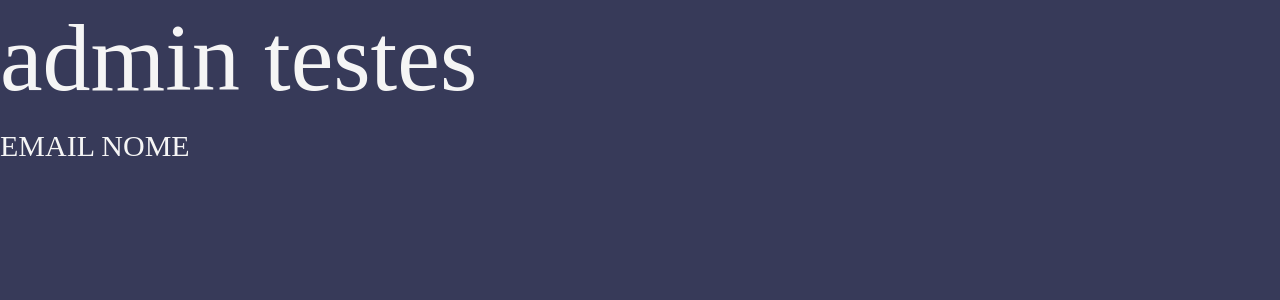
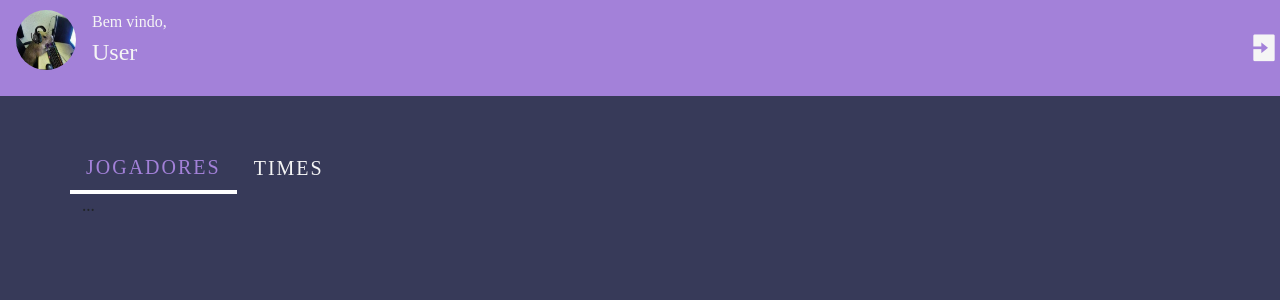
Before and after one commit to LorenaSouzaMoreiraa/Project-React-Grupo3, a React (Create React App) app: page /admin in a window 1280 px wide. Shown: the top 300 px of the page. Built offline with nearby package versions, Linux system fonts and the light colour scheme.

Commit message:
mudança header e acrescimo tabs

```diff
--- a/package.json
+++ b/package.json
@@ -14,6 +14,7 @@
     "react-router-dom": "^6.3.0",
     "react-scripts": "5.0.1",
     "reactstrap": "^9.1.4",
+    "remixicon": "^2.5.0",
     "swr": "^1.3.0"
   },
   "scripts": {
--- a/src/components/Header.js
+++ b/src/components/Header.js
@@ -1,190 +1,22 @@
 import * as React from 'react';
+import 'remixicon/fonts/remixicon.css'
+import './header.css'
 
-import AppBar from '@mui/material/AppBar';
-import Box from '@mui/material/Box';
-import Toolbar from '@mui/material/Toolbar';
-import IconButton from '@mui/material/IconButton';
-import Typography from '@mui/material/Typography';
-import Menu from '@mui/material/Menu';
-import MenuIcon from '@mui/icons-material/Menu';
-import Container from '@mui/material/Container';
-import Avatar from '@mui/material/Avatar';
-import Button from '@mui/material/Button';
-import Tooltip from '@mui/material/Tooltip';
-import MenuItem from '@mui/material/MenuItem';
-import AdbIcon from '@mui/icons-material/Adb';
-
-
-const pages = ['Proucts', 'Pricing', 'Blog'];
-const settings = ['Logout'];
-
-const ResponsiveAppBar = () => {
-  const [anchorElNav, setAnchorElNav] = React.useState(null);
-  const [anchorElUser, setAnchorElUser] = React.useState(null);
-
-  const handleOpenNavMenu = (event) => {
-    setAnchorElNav(event.currentTarget);
-  };
-  const handleOpenUserMenu = (event) => {
-    setAnchorElUser(event.currentTarget);
-  };
-
-  const handleCloseNavMenu = () => {
-    setAnchorElNav(null);
-  };
-
-  const handleCloseUserMenu = () => {
-    setAnchorElUser(null);
-  };
-
+export default function Header(){
   return (
-    <AppBar >
-      <Container maxWidth="xl">
-        <Toolbar disableGutters>
-          <AdbIcon sx={{ display: { xs: 'none', md: 'flex' }, mr: 1 }} />
-          <Typography
-            variant="h6"
-            noWrap
-            component="a"
-            href="/"
-            sx={{
-              mr: 2,
-              display: { xs: 'none', md: 'flex' },
-              fontFamily: 'monospace',
-              fontWeight: 700,
-              letterSpacing: '.3rem',
-              color: 'inherit',
-              textDecoration: 'none',
-            }}
-          >
-            Nome
-          </Typography>
-
-          <Box sx={{ flexGrow: 1, display: { xs: 'flex', md: 'none' } }}>
-            <IconButton
-              size="large"
-              aria-label="account of current user"
-              aria-controls="menu-appbar"
-              aria-haspopup="true"
-              onClick={handleOpenNavMenu}
-              color="inherit"
-            >
-              <MenuIcon />
-            </IconButton>
-            <Menu
-              id="menu-appbar"
-              anchorEl={anchorElNav}
-              anchorOrigin={{
-                vertical: 'bottom',
-                horizontal: 'left',
-              }}
-              keepMounted
-              transformOrigin={{
-                vertical: 'top',
-                horizontal: 'left',
-              }}
-              open={Boolean(anchorElNav)}
-              onClose={handleCloseNavMenu}
-              sx={{
-                display: { xs: 'block', md: 'none' },
-              }}
-            >
-              {pages.map((page) => (
-                <MenuItem key={page} onClick={handleCloseNavMenu}>
-                  <Typography textAlign="center">{page}</Typography>
-                </MenuItem>
-              ))}
-            </Menu>
-          </Box>
-          <AdbIcon sx={{ display: { xs: 'flex', md: 'none' }, mr: 1 }} />
-          <Typography
-            variant="h5"
-            noWrap
-            component="a"
-            href=""
-            sx={{
-              mr: 2,
-              display: { xs: 'flex', md: 'none' },
-              flexGrow: 1,
-              fontFamily: 'monospace',
-              fontWeight: 700,
-              letterSpacing: '.3rem',
-              color: 'inherit',
-              textDecoration: 'none',
-            }}
-          >
-            Nome
-          </Typography>
-          <Box sx={{ flexGrow: 1, display: { xs: 'none', md: 'flex' } }}>
-            {pages.map((page) => (
-              <Button
-                key={page}
-                onClick={handleCloseNavMenu}
-                sx={{ my: 2, color: 'white', display: 'block' }}
-              >
-                {page}
-              </Button>
-            ))}
-          </Box>
-
-          <Box sx={{ flexGrow: 0 }}>
-            <Tooltip title="Profile">
-              <IconButton onClick={handleOpenUserMenu} sx={{ p: 0 }}>
-                <Avatar sx={{ width: 56, height: 56 }} alt="Remy Sharp" src="../assets/profile.jpg" />
-              </IconButton>
-            </Tooltip>
-            <Menu
-              sx={{ mt: '45px' }}
-              id="menu-appbar"
-              anchorEl={anchorElUser}
-              anchorOrigin={{
-                vertical: 'top',
-                horizontal: 'right',
-              }}
-              keepMounted
-              transformOrigin={{
-                vertical: 'top',
-                horizontal: 'right',
-              }}
-              open={Boolean(anchorElUser)}
-              onClose={handleCloseUserMenu}
-            >
-                <MenuItem>
-                    <Typography
-                    sx={{
-                        mr: "30px",
-                        display: { xs: 'none', md: 'flex' },
-                        fontWeight: 400,
-                        color: 'inherit',
-                        textDecoration: 'none',
-                    }}
-                    textAlign="left"
-                    >Bem vindo,
-                    </Typography>
-                </MenuItem>
-                <MenuItem>
-                    <Typography
-                    sx={{
-                        mr: 2,
-                        display: { xs: 'none', md: 'flex' },
-                        fontWeight: 700,
-                        color: 'inherit',
-                        textDecoration: 'none',
-                    }}
-                    textAlign="center"
-                    >Admin
-                    </Typography>
-                </MenuItem>
-                {settings.map((setting) => (
-                    <MenuItem key={setting} onClick={handleCloseUserMenu}>
-                    <Typography textAlign="center">{setting}</Typography>
-                    </MenuItem>
-                ))}
-            </Menu>
-          </Box>
-        </Toolbar>
-      </Container>
-    </AppBar>
+    <nav class="navbar sticky-top navbar-dark navbar-expand-sm">
+      <ul class="navbar-nav right text-left aling-items-center">
+        <li class="nav-item active m5">
+          <img alt="profile" src="../../assets/profile.jpg" width="60" height="60" class="rounded-circle"/>
+        </li>
+        <li class="nav-item m5 info">
+          <p class="muted">Bem vindo,</p>
+          <p class="name">User</p>
+        </li>
+      </ul>
+      <div class="navbar-text text-end">
+        <i class="ri-2x ri-login-box-fill" width="50" height="50"></i>
+      </div>
+    </nav>
   );
-};
-export default ResponsiveAppBar;
+}
--- /dev/null
+++ b/src/components/header.css
@@ -0,0 +1,37 @@
+
+.navbar{
+    width: 100%;
+    height: 12vh;
+    background-color: var(--primary);
+}
+
+.right{
+    margin-right:auto !important;
+}
+
+ul{
+    padding-top: 5%vh;
+}
+
+.m5 {
+    margin-left: 2vh;
+}
+
+.muted{
+    font-family: "PT Sans";
+    font-weight: 100;
+    font-size: 2vh;
+}
+
+.name{
+    font-family: "Wild World";
+    font-size: 3vh;
+}
+
+.info .muted{
+    margin-bottom: 0;
+}
+
+i{
+    color: whitesmoke;
+}
--- /dev/null
+++ b/src/pages/Admin/custom.css
@@ -0,0 +1,16 @@
+.nav-tabs{
+    border: 0;
+}
+
+.nav-link{
+    color: whitesmoke;
+    font-size: 2.5vh;
+    text-transform: uppercase;
+}
+
+.nav-link.active{
+    background-color: transparent !important;
+    color: var(--primary) !important;
+    border-width: 0 0 4px;
+    border-color: var(--primary);
+}
--- a/src/pages/Admin/index.js
+++ b/src/pages/Admin/index.js
@@ -1,3 +1,5 @@
+import Header from "../../components/Header";
+import "./custom.css"
 
 function Admin() {
   /*
@@ -48,9 +50,24 @@ function Admin() {
     */
 
     return(
-      <div>
-        <h1> Admin testes</h1>
-        <p> EMAIL NOME</p>
+      <div className="app">
+        <Header/>
+        <div class="container">
+          <div class="row ">
+            <ul class="nav nav-tabs pt-5 " id="myTab" role="tablist">
+              <li class="nav-item " role="presentation">
+                <button class="nav-link active" id="home-tab" data-bs-toggle="tab" data-bs-target="#home" type="button" role="tab" aria-controls="home" aria-selected="true">Jogadores</button>
+              </li>
+              <li class="nav-item" role="presentation">
+                <button class="nav-link" id="profile-tab" data-bs-toggle="tab" data-bs-target="#profile" type="button" role="tab" aria-controls="profile" aria-selected="false">Times</button>
+              </li>
+            </ul>
+            <div class="tab-content" id="myTabContent">
+              <div class="tab-pane fade show active" id="home" role="tabpanel" aria-labelledby="home-tab">...</div>
+              <div class="tab-pane fade" id="profile" role="tabpanel" aria-labelledby="profile-tab">...</div>
+            </div>
+          </div>
+        </div>
       </div>
     )
 }
```
Also changed, not shown: 1 other file (tests, documents, lock files or other folders).
